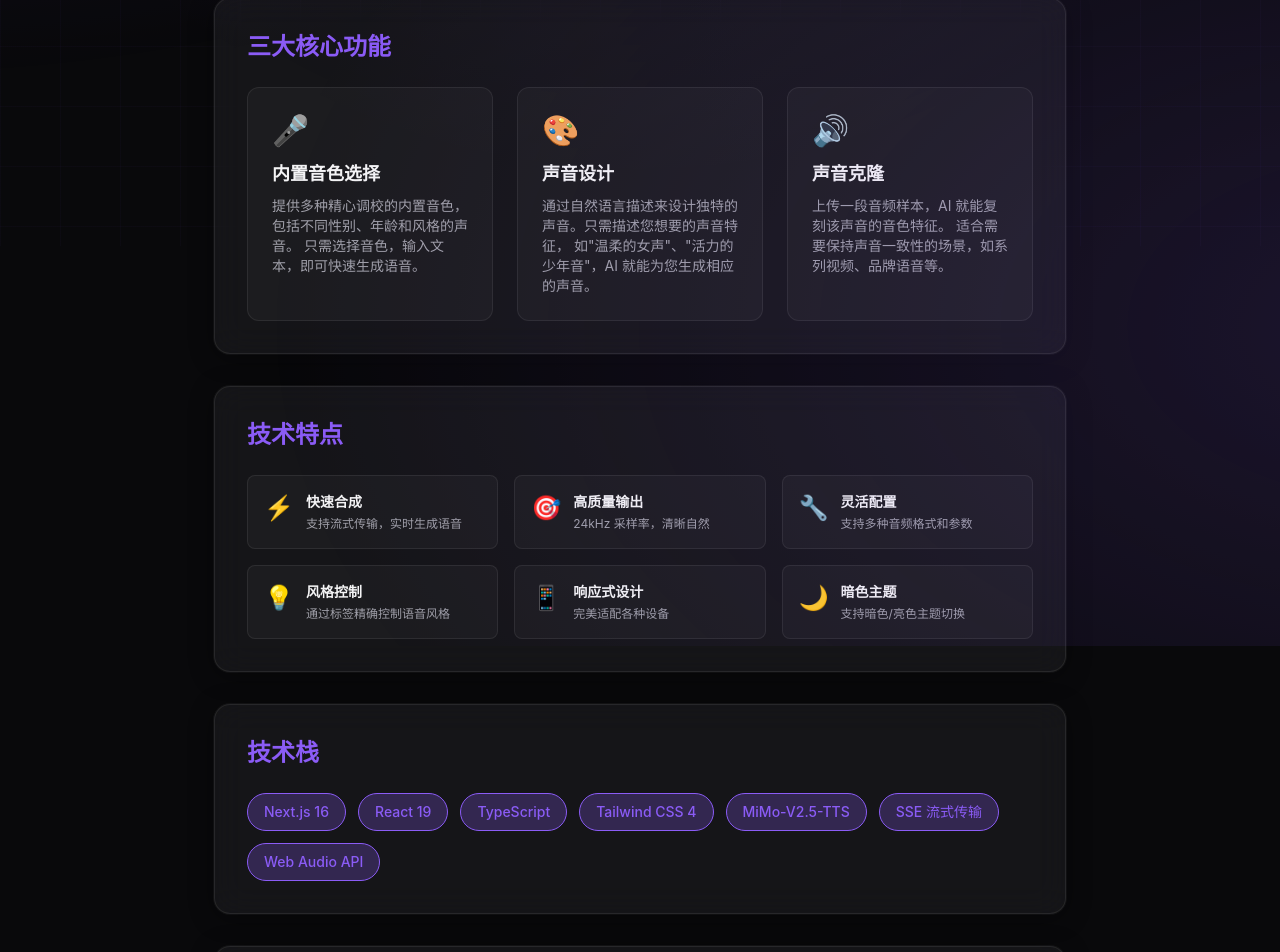
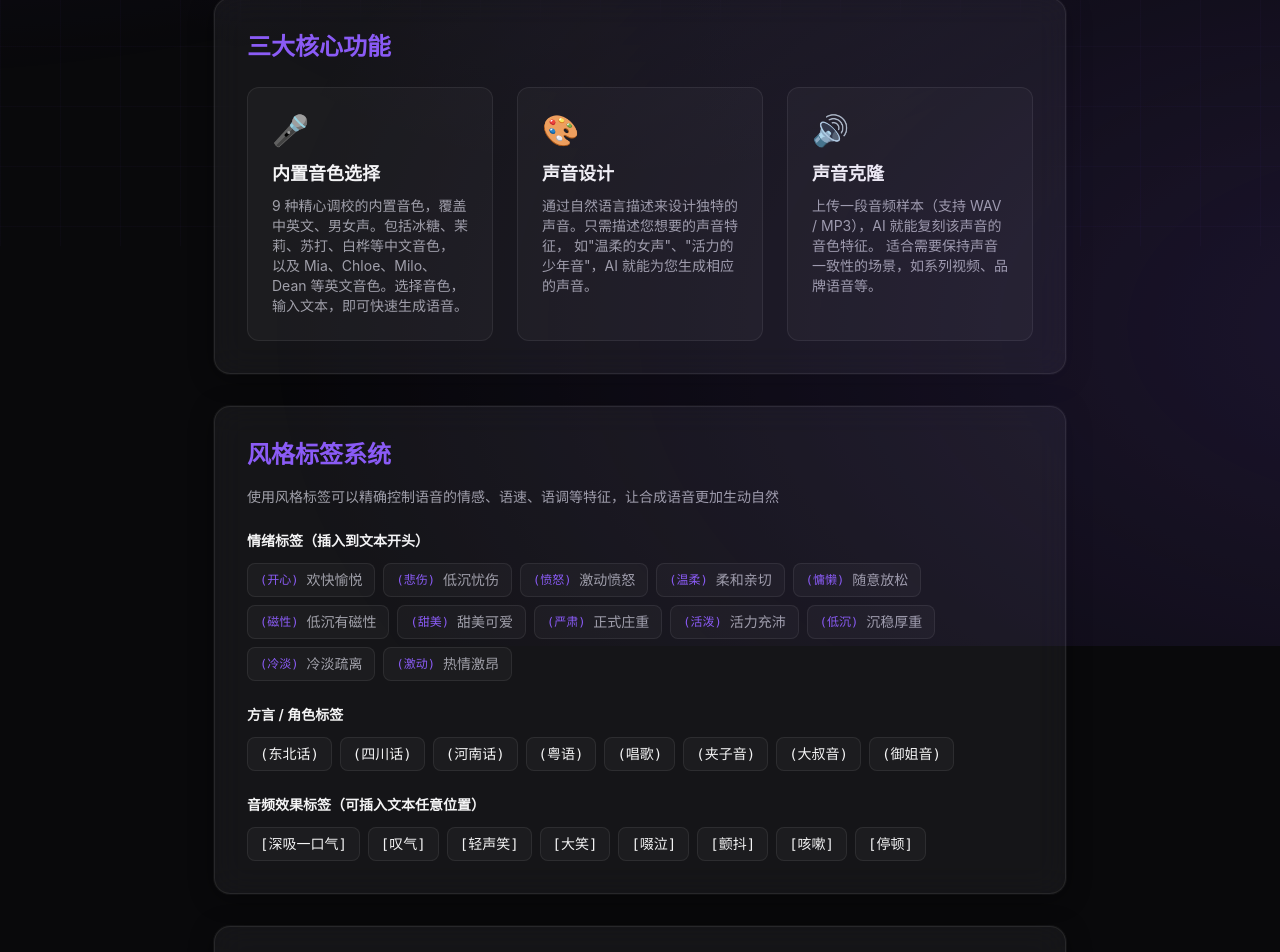
Before and after one commit to Silence-dream/MiMo-TTS-Studio, a Next.js app: page /about in a window 1280 px wide. Shown: the part 554-1506 px from the top of the page. Built offline with nearby package versions, Linux system fonts and the light colour scheme.

Commit message:
feat: 更新项目介绍

```diff
--- a/src/app/about/page.tsx
+++ b/src/app/about/page.tsx
@@ -57,7 +57,7 @@ export default function AboutPage() {
           </p>
           <p className="text-base leading-relaxed" style={{ color: 'var(--foreground-secondary)' }}>
             无论您是内容创作者、开发者还是普通用户，都可以通过 MiMo TTS Studio
-            快速生成高质量的语音内容， 用于视频配音、有声读物、语音助手等多种场景。
+            快速生成高质量的语音内容，用于视频配音、有声读物、语音助手等多种场景。
           </p>
         </section>
 
@@ -93,8 +93,8 @@ export default function AboutPage() {
                 内置音色选择
               </h3>
               <p className="text-sm" style={{ color: 'var(--foreground-secondary)' }}>
-                提供多种精心调校的内置音色，包括不同性别、年龄和风格的声音。
-                只需选择音色，输入文本，即可快速生成语音。
+                9 种精心调校的内置音色，覆盖中英文、男女声。包括冰糖、茉莉、苏打、白桦等中文音色，
+                以及 Mia、Chloe、Milo、Dean 等英文音色。选择音色，输入文本，即可快速生成语音。
               </p>
             </div>
 
@@ -129,14 +129,132 @@ export default function AboutPage() {
                 声音克隆
               </h3>
               <p className="text-sm" style={{ color: 'var(--foreground-secondary)' }}>
-                上传一段音频样本，AI 就能复刻该声音的音色特征。
+                上传一段音频样本（支持 WAV / MP3），AI 就能复刻该声音的音色特征。
                 适合需要保持声音一致性的场景，如系列视频、品牌语音等。
               </p>
             </div>
           </div>
         </section>
 
-        {/* 技术特点 */}
+        {/* 风格标签系统 */}
+        <section
+          className="rounded-2xl p-8 mb-8"
+          style={{
+            background: 'var(--card)',
+            backdropFilter: 'blur(16px) saturate(170%)',
+            WebkitBackdropFilter: 'blur(16px) saturate(170%)',
+            border: '1px solid var(--card-border)',
+            boxShadow: 'var(--shadow-card)',
+          }}
+        >
+          <h2 className="text-2xl font-semibold mb-4" style={{ color: 'var(--accent)' }}>
+            风格标签系统
+          </h2>
+          <p className="text-sm mb-6" style={{ color: 'var(--foreground-secondary)' }}>
+            使用风格标签可以精确控制语音的情感、语速、语调等特征，让合成语音更加生动自然
+          </p>
+
+          {/* 情绪标签 */}
+          <div className="mb-6">
+            <h3 className="text-sm font-semibold mb-3" style={{ color: 'var(--foreground)' }}>
+              情绪标签（插入到文本开头）
+            </h3>
+            <div className="flex flex-wrap gap-2">
+              {[
+                { tag: '(开心)', desc: '欢快愉悦' },
+                { tag: '(悲伤)', desc: '低沉忧伤' },
+                { tag: '(愤怒)', desc: '激动愤怒' },
+                { tag: '(温柔)', desc: '柔和亲切' },
+                { tag: '(慵懒)', desc: '随意放松' },
+                { tag: '(磁性)', desc: '低沉有磁性' },
+                { tag: '(甜美)', desc: '甜美可爱' },
+                { tag: '(严肃)', desc: '正式庄重' },
+                { tag: '(活泼)', desc: '活力充沛' },
+                { tag: '(低沉)', desc: '沉稳厚重' },
+                { tag: '(冷淡)', desc: '冷淡疏离' },
+                { tag: '(激动)', desc: '热情激昂' },
+              ].map((item) => (
+                <div
+                  key={item.tag}
+                  className="flex items-center gap-2 px-3 py-1.5 rounded-lg text-sm"
+                  style={{
+                    background: 'var(--surface)',
+                    border: '1px solid var(--border)',
+                  }}
+                >
+                  <code className="font-mono text-xs" style={{ color: 'var(--accent)' }}>
+                    {item.tag}
+                  </code>
+                  <span style={{ color: 'var(--foreground-secondary)' }}>{item.desc}</span>
+                </div>
+              ))}
+            </div>
+          </div>
+
+          {/* 方言角色标签 */}
+          <div className="mb-6">
+            <h3 className="text-sm font-semibold mb-3" style={{ color: 'var(--foreground)' }}>
+              方言 / 角色标签
+            </h3>
+            <div className="flex flex-wrap gap-2">
+              {[
+                '(东北话)',
+                '(四川话)',
+                '(河南话)',
+                '(粤语)',
+                '(唱歌)',
+                '(夹子音)',
+                '(大叔音)',
+                '(御姐音)',
+              ].map((tag) => (
+                <code
+                  key={tag}
+                  className="px-3 py-1.5 rounded-lg text-sm font-mono"
+                  style={{
+                    background: 'var(--surface)',
+                    border: '1px solid var(--border)',
+                    color: 'var(--foreground)',
+                  }}
+                >
+                  {tag}
+                </code>
+              ))}
+            </div>
+          </div>
+
+          {/* 音频效果标签 */}
+          <div>
+            <h3 className="text-sm font-semibold mb-3" style={{ color: 'var(--foreground)' }}>
+              音频效果标签（可插入文本任意位置）
+            </h3>
+            <div className="flex flex-wrap gap-2">
+              {[
+                '[深吸一口气]',
+                '[叹气]',
+                '[轻声笑]',
+                '[大笑]',
+                '[啜泣]',
+                '[颤抖]',
+                '[咳嗽]',
+                '[停顿]',
+              ].map((tag) => (
+                <code
+                  key={tag}
+                  className="px-3 py-1.5 rounded-lg text-sm font-mono"
+                  style={{
+                    background: 'var(--surface)',
+                    border: '1px solid var(--border)',
+                    color: 'var(--foreground)',
+                  }}
+                >
+                  {tag}
+                </code>
+              ))}
+            </div>
+          </div>
+        </section>
+
+        {/* 丰富功能 */}
         <section
           className="rounded-2xl p-8 mb-8"
           style={{
@@ -148,7 +266,7 @@ export default function AboutPage() {
           }}
         >
           <h2 className="text-2xl font-semibold mb-6" style={{ color: 'var(--accent)' }}>
-            技术特点
+            丰富功能
           </h2>
 
           <div
@@ -156,12 +274,24 @@ export default function AboutPage() {
             style={{ gridTemplateColumns: 'repeat(auto-fit, minmax(200px, 1fr))' }}
           >
             {[
-              { icon: '⚡', title: '快速合成', desc: '支持流式传输，实时生成语音' },
-              { icon: '🎯', title: '高质量输出', desc: '24kHz 采样率，清晰自然' },
-              { icon: '🔧', title: '灵活配置', desc: '支持多种音频格式和参数' },
-              { icon: '💡', title: '风格控制', desc: '通过标签精确控制语音风格' },
-              { icon: '📱', title: '响应式设计', desc: '完美适配各种设备' },
+              { icon: '⚡', title: '流式合成', desc: 'PCM16 流式实时传输，快速获取音频' },
+              { icon: '🎯', title: '高质量输出', desc: '24kHz 采样率，WAV 格式完整输出' },
+              { icon: '🔧', title: '参数调节', desc: '语速 0.5x~2.0x，音调 -12~+12' },
+              { icon: '📦', title: '批量合成', desc: '上传 TXT 文件，逐行合成，ZIP 打包下载' },
+              { icon: '✨', title: '文本预处理', desc: '去空格、去换行、智能分段、自动标点' },
+              { icon: '📊', title: '字数统计', desc: '实时统计中英文字数，预估合成时长' },
+              { icon: '🎵', title: '波形可视化', desc: '播放时实时显示频谱波形' },
+              { icon: '📋', title: '合成历史', desc: '自动保存 20 条记录，支持搜索和筛选' },
+              { icon: '📥', title: '批量下载', desc: '历史记录支持 ZIP 批量下载' },
+              { icon: '📤', title: '数据导出', desc: '历史记录导出为 JSON / CSV 格式' },
+              { icon: '⚙️', title: '设置管理', desc: '一键导入/导出/重置配置' },
+              { icon: '⭐', title: '音色收藏', desc: '收藏常用音色，记录使用统计' },
+              { icon: '💡', title: '示例文本', desc: '内置 6 条风格示例，一键填入' },
+              { icon: '📄', title: '文件上传', desc: '支持上传 TXT 文件导入文本' },
+              { icon: '⌨️', title: '快捷键', desc: 'Ctrl+Enter 合成，? 查看快捷键' },
               { icon: '🌙', title: '暗色主题', desc: '支持暗色/亮色主题切换' },
+              { icon: '👋', title: '新手引导', desc: '首次使用 5 步交互式引导教程' },
+              { icon: '🔔', title: 'Toast 通知', desc: '操作反馈通过弹窗提示' },
             ].map((item, index) => (
               <div
                 key={index}
@@ -204,11 +334,15 @@ export default function AboutPage() {
             {[
               'Next.js 16',
               'React 19',
-              'TypeScript',
+              'TypeScript 6',
               'Tailwind CSS 4',
               'MiMo-V2.5-TTS',
               'SSE 流式传输',
               'Web Audio API',
+              'JSZip',
+              'localStorage',
+              'Prettier',
+              'Husky',
             ].map((tech, index) => (
               <span
                 key={index}
@@ -296,7 +430,7 @@ export default function AboutPage() {
               {
                 step: '2',
                 title: '配置 API',
-                desc: '在工具中输入您的 API Key 和 API Endpoint',
+                desc: '在工具中输入您的 API Key（自动保存，下次无需重复输入）',
               },
               {
                 step: '3',
@@ -306,12 +440,12 @@ export default function AboutPage() {
               {
                 step: '4',
                 title: '输入文本',
-                desc: '输入要合成的文本，可以添加风格标签控制语音效果',
+                desc: '输入要合成的文本，可添加风格标签控制语音效果，或使用示例文本快速体验',
               },
               {
                 step: '5',
                 title: '生成语音',
-                desc: '点击"合成语音"按钮，等待生成完成即可播放和下载',
+                desc: '点击"合成语音"按钮（或按 Ctrl+Enter），等待生成完成即可播放和下载',
               },
             ].map((item, index) => (
               <div
@@ -344,66 +478,13 @@ export default function AboutPage() {
           </div>
         </section>
 
-        {/* 风格标签示例 */}
-        <section
-          className="rounded-2xl p-8 mb-8"
-          style={{
-            background: 'var(--card)',
-            backdropFilter: 'blur(16px) saturate(170%)',
-            WebkitBackdropFilter: 'blur(16px) saturate(170%)',
-            border: '1px solid var(--card-border)',
-            boxShadow: 'var(--shadow-card)',
-          }}
-        >
-          <h2 className="text-2xl font-semibold mb-4" style={{ color: 'var(--accent)' }}>
-            风格标签示例
-          </h2>
-          <p className="text-sm mb-6" style={{ color: 'var(--foreground-secondary)' }}>
-            使用风格标签可以精确控制语音的情感、语速、语调等特征
-          </p>
-
-          <div className="space-y-3">
-            {[
-              { tag: '(开心)', desc: '欢快愉悦的语气' },
-              { tag: '(悲伤)', desc: '低沉忧伤的语气' },
-              { tag: '(愤怒)', desc: '激动愤怒的语气' },
-              { tag: '(温柔)', desc: '柔和亲切的语气' },
-              { tag: '(严肃)', desc: '正式庄重的语气' },
-              { tag: '[深吸一口气]', desc: '模拟真实呼吸声' },
-              { tag: '[停顿]', desc: '在指定位置添加停顿' },
-            ].map((item, index) => (
-              <div
-                key={index}
-                className="flex items-center gap-4 p-3 rounded-lg"
-                style={{
-                  background: 'var(--surface)',
-                  border: '1px solid var(--border)',
-                }}
-              >
-                <code
-                  className="px-3 py-1 rounded text-sm font-mono"
-                  style={{
-                    background: 'var(--accent-glow)',
-                    color: 'var(--accent)',
-                  }}
-                >
-                  {item.tag}
-                </code>
-                <span className="text-sm" style={{ color: 'var(--foreground-secondary)' }}>
-                  {item.desc}
-                </span>
-              </div>
-            ))}
-          </div>
-        </section>
-
         {/* 页脚 */}
         <footer className="text-center py-8">
           <p className="text-sm" style={{ color: 'var(--muted)' }}>
             MiMo TTS Studio · 基于小米 MiMo-V2.5-TTS 系列模型
           </p>
           <p className="text-xs mt-2" style={{ color: 'var(--muted)' }}>
-            © 2024 MiMo TTS Studio. All rights reserved.
+            © {new Date().getFullYear()} MiMo TTS Studio. All rights reserved.
           </p>
         </footer>
       </div>
```
Also changed, not shown: 2 other files (tests, documents, lock files or other folders).
